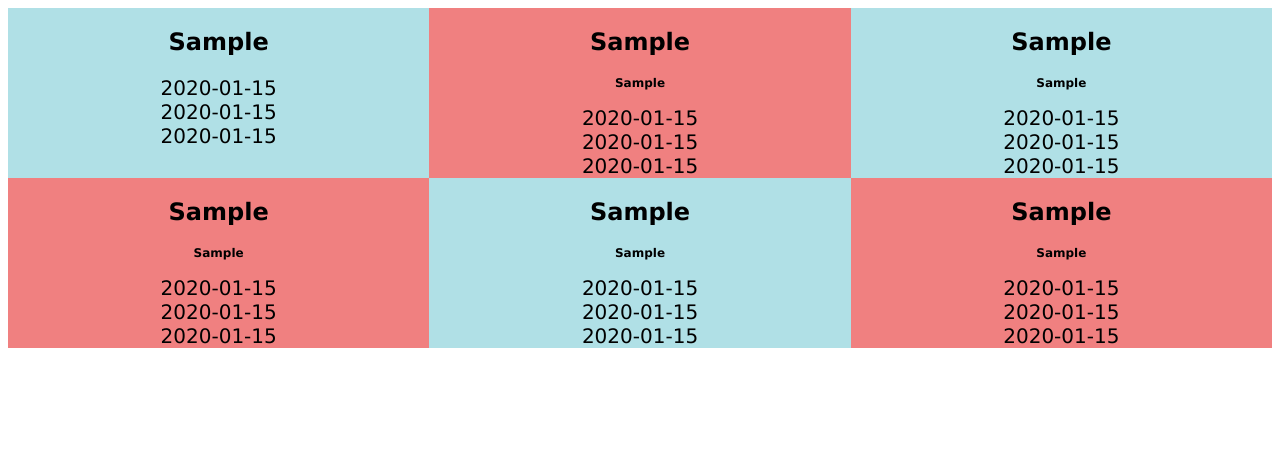
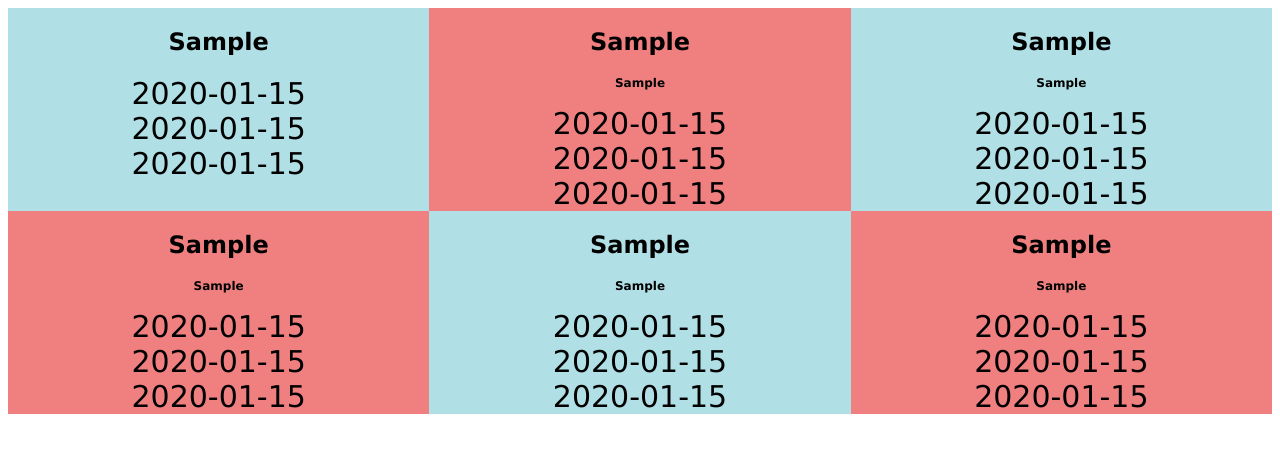
Before and after one commit to sslipetz/ttcTimes, a Flask app: template templates/index.html in a window 1280 px wide. Shown: the top 453 px of the page. Run offline with Flask 2, Linux system fonts and the light colour scheme; the template is opened without the code that fills it: most values are stand-ins (such as "Sample title", 1, 10 or a date in 2020); some libraries are stand-ins or nearby versions.

Commit message:
resizing for display

```diff
--- a/templates/index.html
+++ b/templates/index.html
@@ -22,13 +22,13 @@ h4 {
 }
 
 p {
-font-size: 20px;
+font-size: 30px;
 padding: 0px;
 margin: 0;
 }
 h2{
 <!--margin: 0;-->
-padding: 30px;
+padding: 20px;
 }
 </style>
 </head>
```
